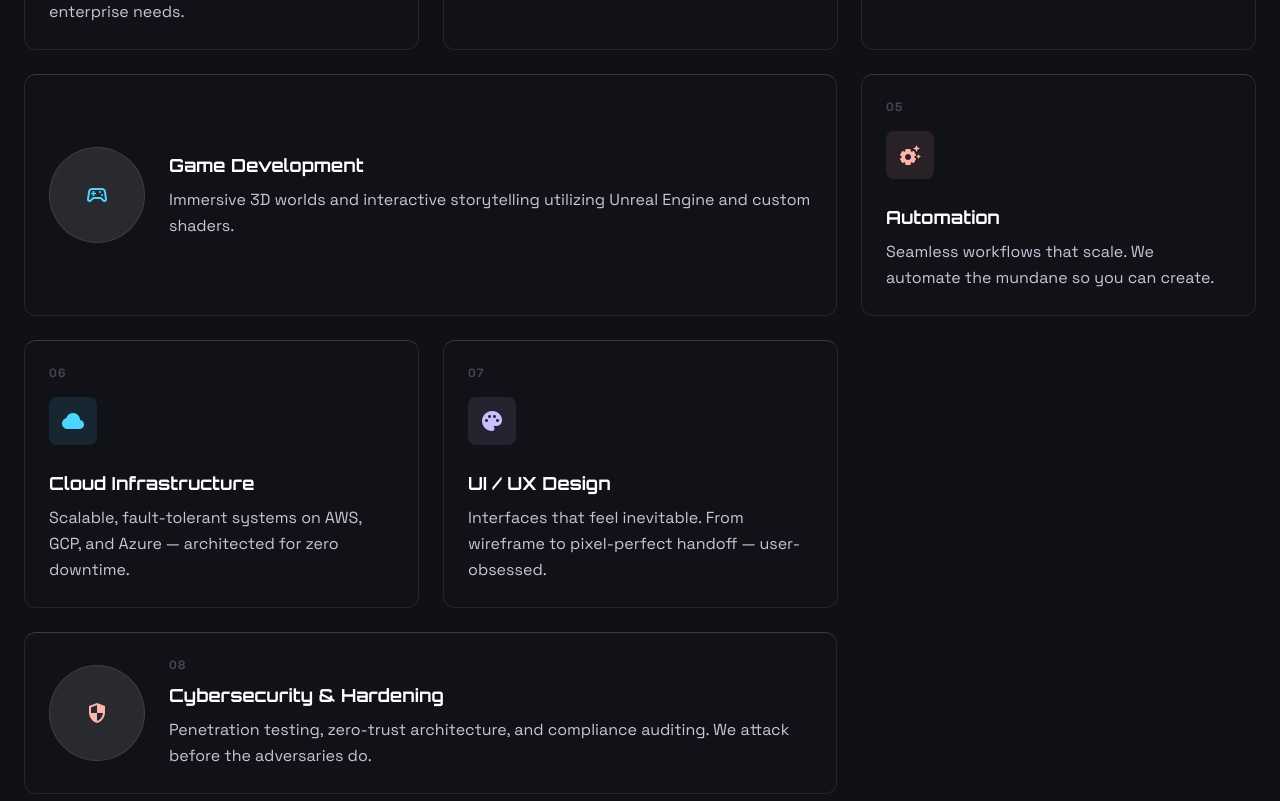
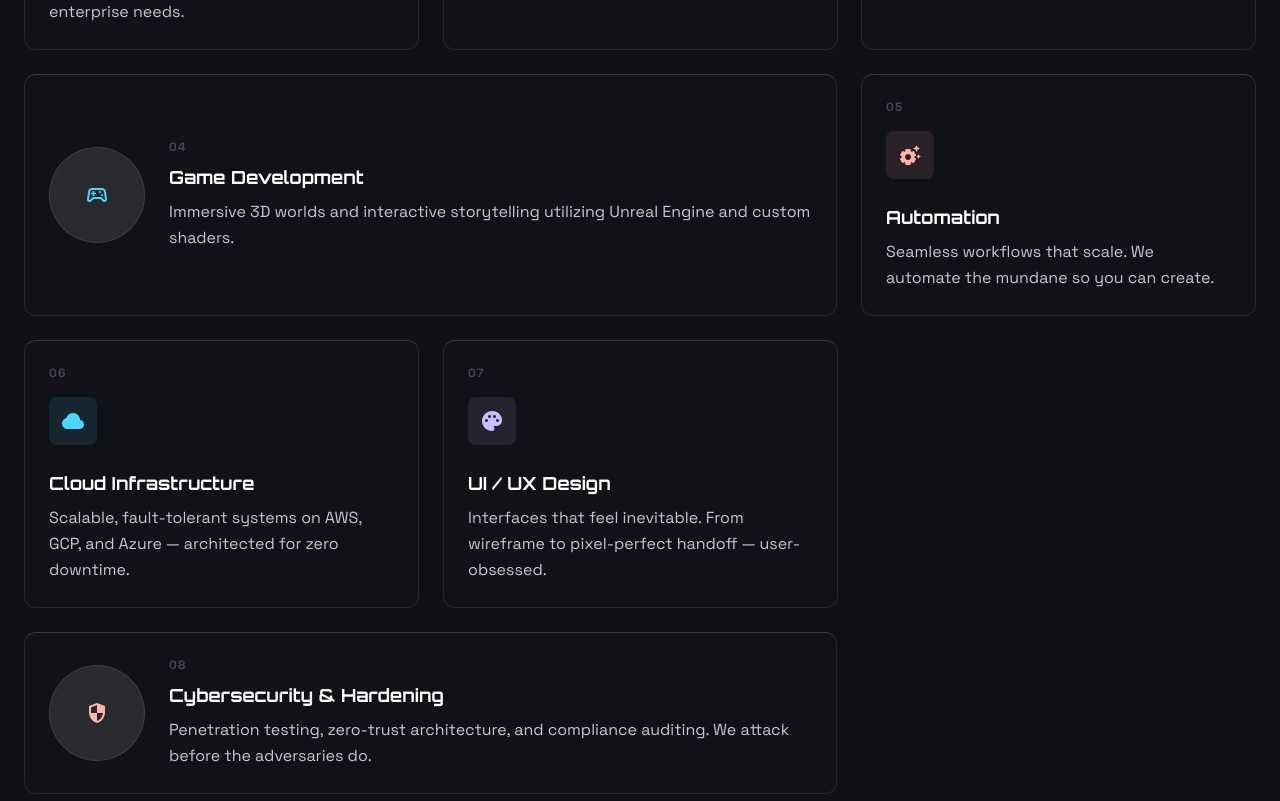
Before and after one commit to TahGue/qyrodev, a Next.js app: page / in a window 1280 px wide. Shown: the part 1240-2041 px from the top of the page. Built offline with nearby package versions, Linux system fonts and the light colour scheme.

Commit message:
fix: correct service numbering order in Services component

```diff
--- a/src/components/Services.tsx
+++ b/src/components/Services.tsx
@@ -91,6 +91,7 @@ export default function Services() {
             <span className="material-symbols-outlined text-[#4cd6ff] text-[48px]">sports_esports</span>
           </div>
           <div>
+            <div className="text-[#484555] text-xs font-bold tracking-widest mb-2" style={{ fontFamily: "var(--font-space-grotesk)" }}>04</div>
             <h3 className="text-lg font-bold text-white group-hover:text-black transition-colors duration-300 mb-2" style={{ fontFamily: "var(--font-orbitron)" }}>
               Game Development
             </h3>
```
